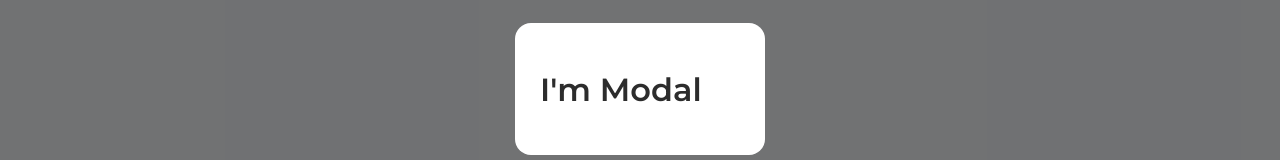
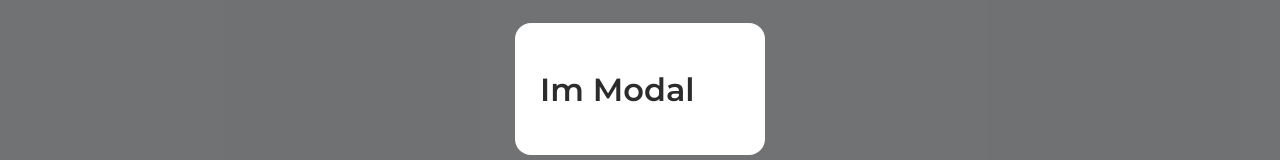
Before and after one commit to Andrew-Sem/next-site, a Next.js app: page /features in a window 1280 px wide. Both pictures are taken after a click on the icon 1215 px from the left and 735 px from the top of the page. Shown: the part 311-471 px from the top of the page. Built offline with nearby package versions, Linux system fonts and the light colour scheme.

Commit message:
Added modal

```diff
--- a/pages/features.js
+++ b/pages/features.js
@@ -10,7 +10,7 @@ export default function Features() {
     <MainLayout title="Features Page">
       <div className="container">
         <Modal visible={modal} setVisible={setModal}>
-          <h1>I'm Modal</h1>
+          <h1>Im Modal</h1>
         </Modal>
         <ModalBtn onClick={() => setModal(!modal)} />
       </div>
```
